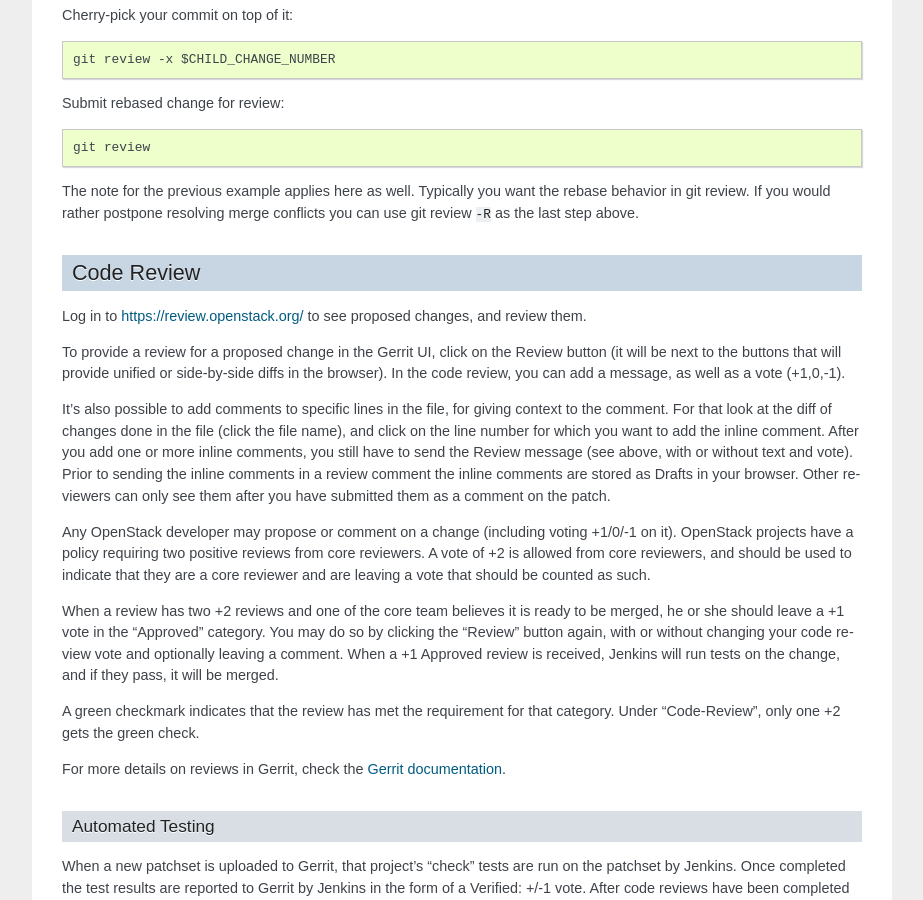
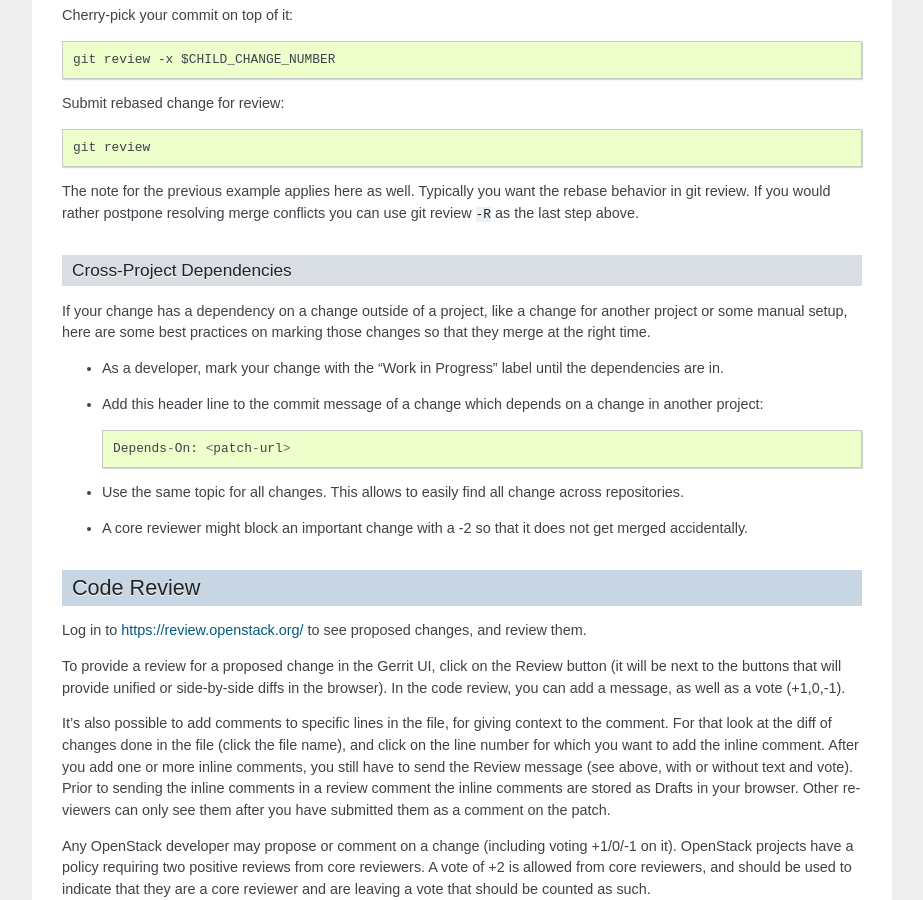
Before and after one commit to openstack-archive/infra-manual, a Sphinx documentation site: the page built from doc/source/developers.rst, in a window 1280 px wide and 900 px high, scrolled down 6780 px. Shown: the whole window, without its empty margins (198-1121 px from the left). Built offline with Sphinx 7.4.7, drawn with Linux system fonts in a browser that asks for light colours; some of the changed text lies outside the part shown.

Commit message:
Add section about cross-project dependencies
As part of submitting a change, document how to handle cross-project
dependencies.

Change-Id: I4fc56dc8ab8ae7159fc8c6556427dbb96ff447d3

```diff
--- a/doc/source/developers.rst
+++ b/doc/source/developers.rst
@@ -407,6 +407,28 @@ want the rebase behavior in git review. If you would rather postpone
 resolving merge conflicts you can use git review ``-R`` as the last step
 above.
 
+Cross-Project Dependencies
+--------------------------
+
+If your change has a dependency on a change outside of a project, like
+a change for another project or some manual setup, here are some best
+practices on marking those changes so that they merge at the right
+time.
+
+* As a developer, mark your change with the "Work in Progress" label
+  until the dependencies are in.
+
+* Add this header line to the commit message of a change which depends
+  on a change in another project::
+
+    Depends-On: <patch-url>
+
+* Use the same topic for all changes. This allows to easily find all
+  change across repositories.
+
+* A core reviewer might block an important change with a -2 so that it
+  does not get merged accidentally.
+
 Code Review
 ===========
 
```
